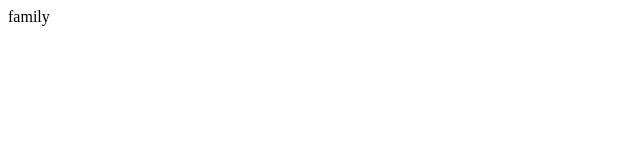
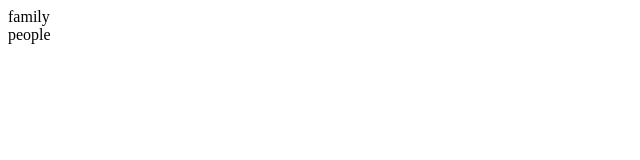
Before and after one commit to amblesschris/git, a plain HTML site: page index.html in a window 1280 px wide. Shown: the full height of the page, 0-640 px from the left. Drawn offline with Linux system fonts and the light colour scheme.

Commit message:
second commit

```diff
--- a/index.html
+++ b/index.html
@@ -10,5 +10,8 @@
     <div class="">
         family
     </div>
+    <div>
+        people
+    </div>
 </body>
 </html>
```
